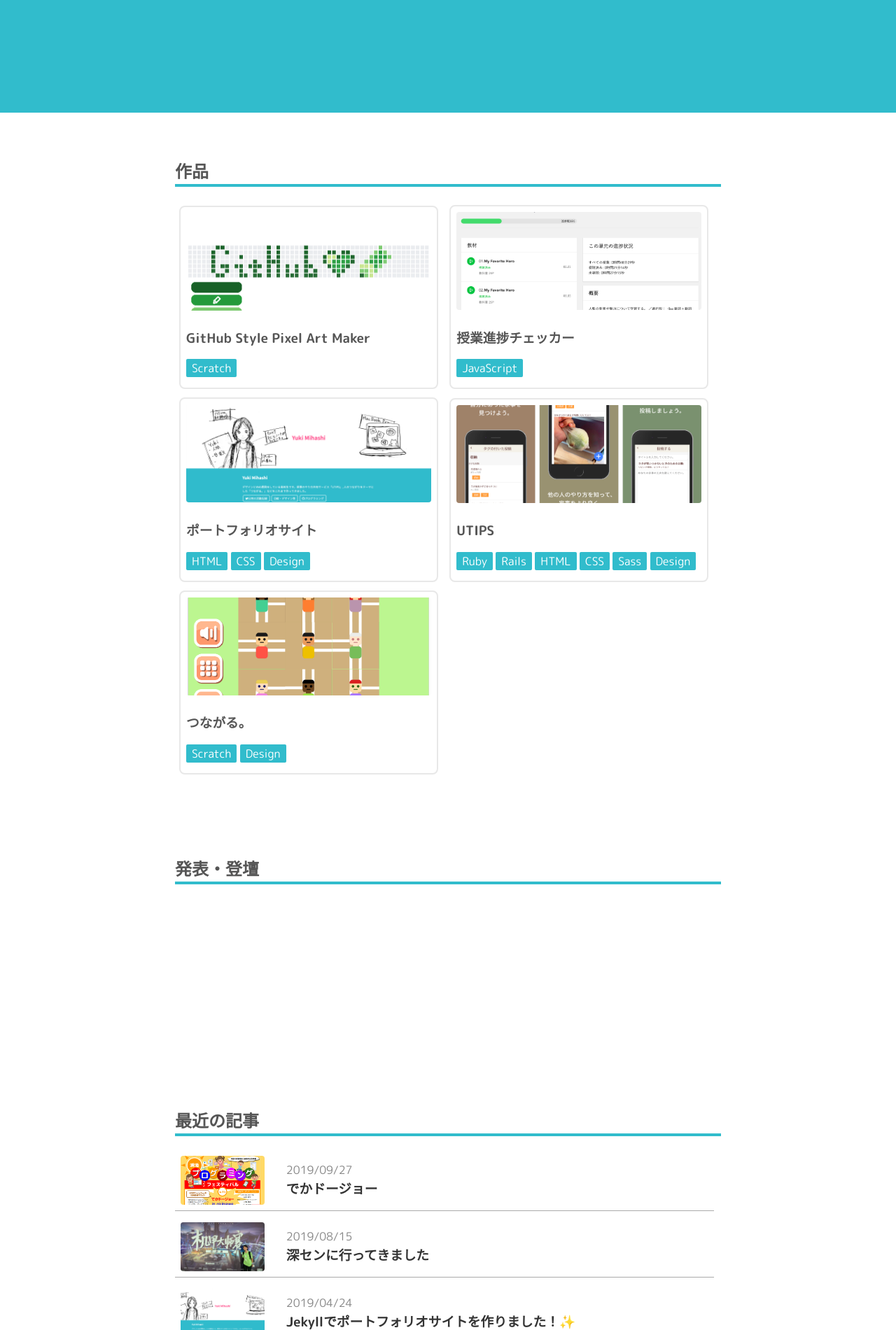
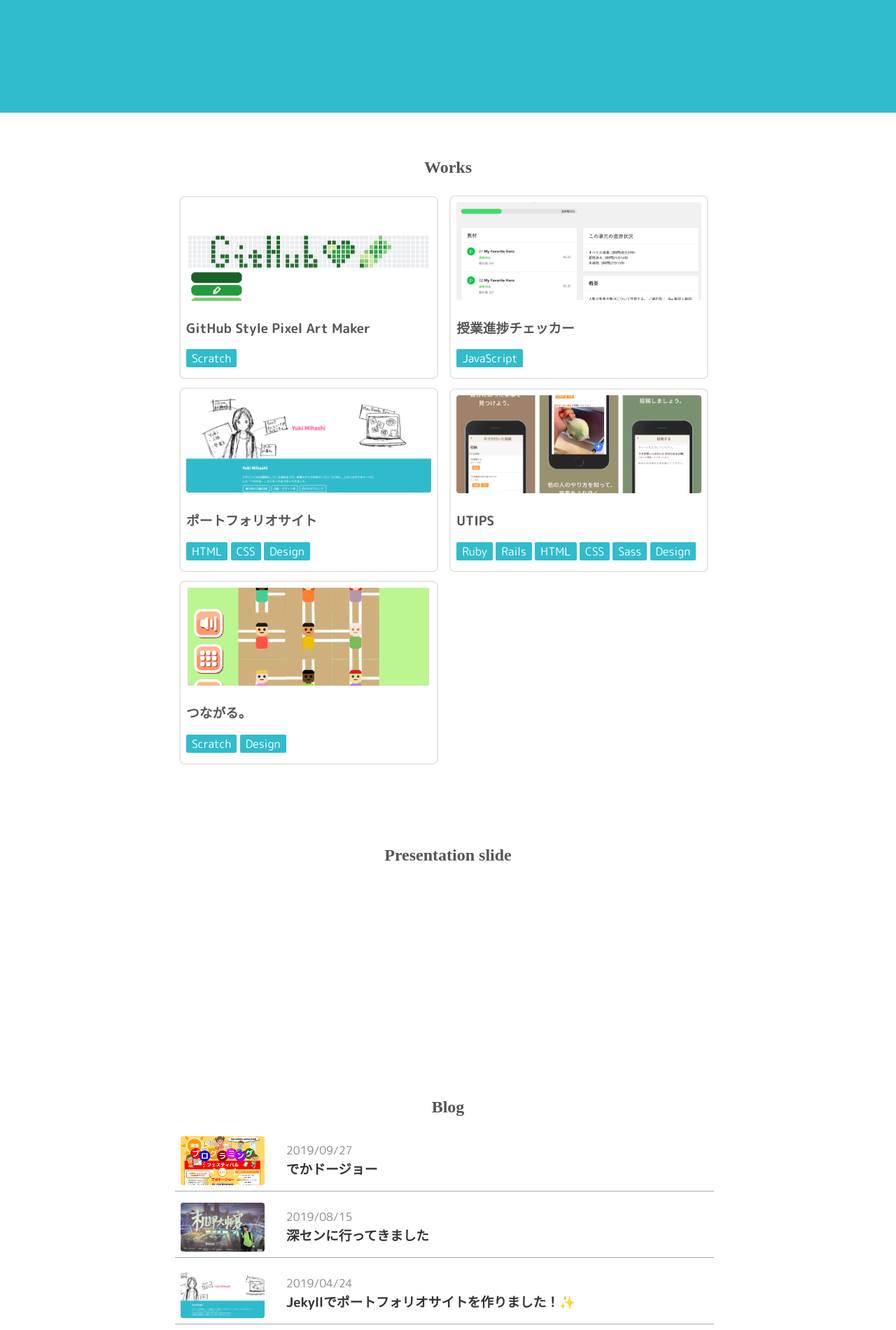
Before and after one commit to madoreenu/yuki384.github.io, a Jekyll site: the page built from index.md, in a window 1280 px wide. Shown: the part 739-2640 px from the top of the page at 70% size. Built offline with Jekyll 4.4.1, drawn with Linux system fonts in a browser that asks for light colours; nearby versions of some CDN libraries; some web fonts are replaced.

Commit message:
Update h2

```diff
--- a/assets/css/main.scss
+++ b/assets/css/main.scss
@@ -120,7 +120,8 @@ body{
 }
 
 h2{
-  border-bottom: solid 4px #31bccc;
+  text-align: center;
+  font-family: 'baloo';
 }
 
 .content img{
--- a/index.md
+++ b/index.md
@@ -20,7 +20,7 @@ layout: default
   </div>
 </div>
 <div id="Works" class="section">
-  <h2>作品</h2>
+  <h2>Works</h2>
   {% for post in site.categories.Works %}
   <a href="{{ site.baseurl }}{{ post.url }}"><div class="project">
     {% if post.thumbnail %}
@@ -35,7 +35,7 @@ layout: default
   {% endfor %}
 </div>
 <div id="Presentation" class="section">
-  <h2>発表・登壇</h2>
+  <h2>Presentation slide</h2>
   {% for prs in site.data.presentation %}
   <a href="{{ prs.url }}" target="_blank" class="prs">
     <div class="prs-img">
@@ -49,7 +49,7 @@ layout: default
   {% endfor %}
 </div>
 <div id="Blog" class="section">
-  <h2>最近の記事</h2>
+  <h2>Blog</h2>
   {% for post in site.categories.Blog %}
   <a href="{{ site.baseurl }}{{ post.url }}">
   <article class="post">
@@ -62,7 +62,7 @@ layout: default
   {% endfor %}
 </div>
 <div id="Articles" class="section">
-  <h2>掲載記事</h2>
+  <h2>Article</h2>
   <ul>
     {% for article in site.data.article %}
       <li><a href="{{article.url}}">{{article.title}}</a></li>
```
